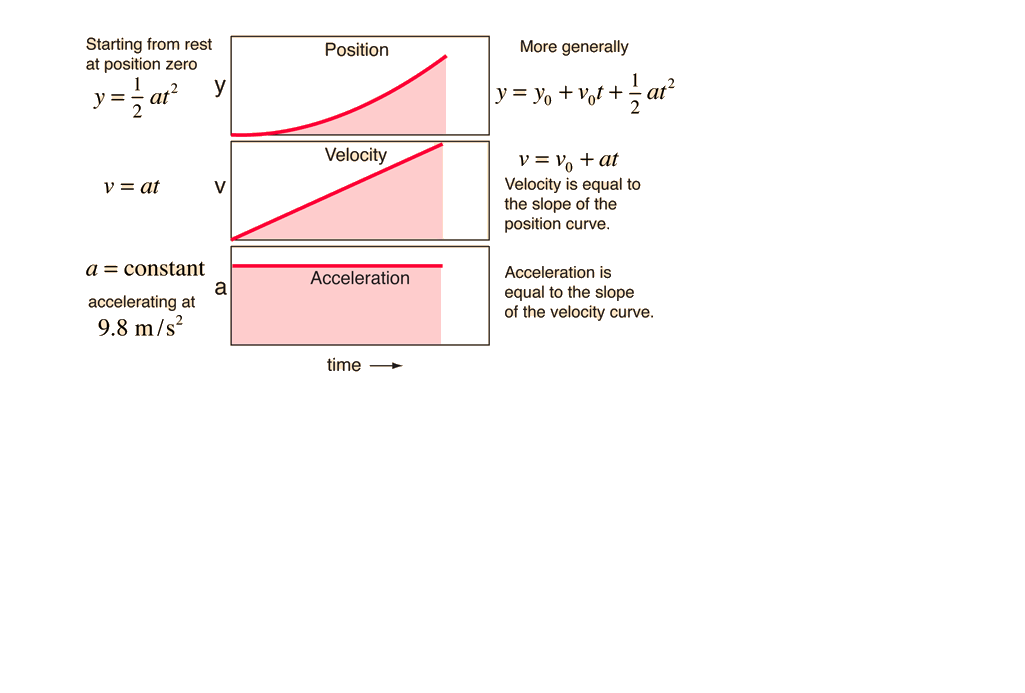
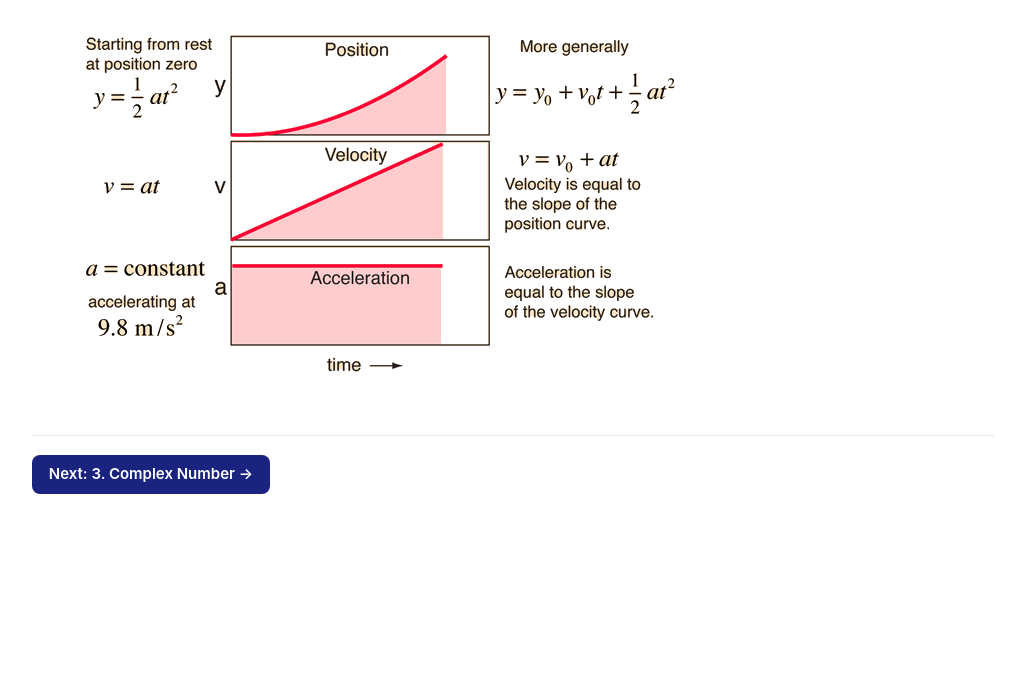
Before and after one commit to bithabib/quantum_computer_simulator, a Flask app: page /book in a window 1280 px wide, after a click on "2. Derivatives and Integrals". Shown: the part 1444-2137 px from the top of the page, without its empty margins (226-1251 px from the left). Run offline with Flask 2, Linux system fonts and the light colour scheme; some libraries are stand-ins or nearby versions.

Commit message:
Book: add next-chapter navigation at the end of each chapter
- Adds an end-of-chapter link following the sidebar reading order
  (1. Why linear algebra -> 2. Derivatives and Integrals -> 3. Complex Number
  -> 4. Probability Amplitude). The last chapter shows an end-of-book note
  linking back to chapter 1 and out to the Quantum Lab.
- showChapter() now scrolls the reading pane back to the top; without this,
  following a next-chapter link from the bottom of a chapter left the reader
  part-way down the new one.
- showChapter() also re-runs MathJax typesetting on the newly shown chapter,
  since math inside hidden elements is not always typeset on first load.

Co-Authored-By: Claude Opus 4.8 (1M context) <noreply@anthropic.com>

```diff
--- a/templates/public/book.html
+++ b/templates/public/book.html
@@ -14,7 +14,26 @@
     <script src="https://stackpath.bootstrapcdn.com/bootstrap/4.5.2/js/bootstrap.min.js"></script>
     <script src="https://polyfill.io/v3/polyfill.min.js?features=es6"></script>
     <script id="MathJax-script" async src="https://cdn.jsdelivr.net/npm/mathjax@3/es5/tex-mml-chtml.js"></script>
-
+    <style>
+        /* End-of-chapter navigation */
+        .chapter-nav {
+            margin: 2.5rem 0 3rem;
+            padding-top: 1.25rem;
+            border-top: 1px solid #e3e6ef;
+        }
+        .chapter-nav a {
+            display: inline-block;
+            padding: .55rem 1.1rem;
+            background: #1a237e;
+            color: #fff;
+            border-radius: 8px;
+            font-weight: 600;
+            text-decoration: none;
+        }
+        .chapter-nav a:hover { background: #3949ab; color: #fff; text-decoration: none; }
+        .chapter-nav--end a { background: #5c6bc0; }
+        .chapter-nav--end p { font-weight: 600; color: #444; }
+    </style>
 </head>
 
 <body>
@@ -47,18 +66,36 @@
             </div>
         </div>
 
-        <div class="col-md-10" style="height: 100vh; overflow: scroll;">
+        <div class="col-md-10" id="chapterPane" style="height: 100vh; overflow: scroll;">
             <div class="chapter" id="chapter_01" style="display: block;">
                 {% include 'includes/book_chapter/chapter_01.html' %}
+                <div class="chapter-nav">
+                    <a href="#" onclick="showChapter('chapter_022'); return false;">
+                        Next: 2. Derivatives and Integrals &rarr;</a>
+                </div>
             </div>
             <div class="chapter" id="chapter_022" style="display: none;">
                 {% include 'includes/book_chapter/chapter_022.html' %}
+                <div class="chapter-nav">
+                    <a href="#" onclick="showChapter('chapter_02'); return false;">
+                        Next: 3. Complex Number &rarr;</a>
+                </div>
             </div>
             <div class="chapter" id="chapter_02" style="display: none;">
                 {% include 'includes/book_chapter/chapter_02.html' %}
+                <div class="chapter-nav">
+                    <a href="#" onclick="showChapter('chapter_03'); return false;">
+                        Next: 4. Probability Amplitude &rarr;</a>
+                </div>
             </div>
             <div class="chapter" id="chapter_03" style="display: none;">
                 {% include 'includes/book_chapter/chapter_03.html' %}
+                <div class="chapter-nav chapter-nav--end">
+                    <p class="mb-2">That is the end of the book.</p>
+                    <a href="#" onclick="showChapter('chapter_01'); return false;">
+                        &larr; Back to 1. Why linear algebra?</a>
+                    <a href="/programming" class="ml-3">Try the Quantum Lab &rarr;</a>
+                </div>
             </div>
         </div>
 
@@ -66,13 +103,22 @@
     <script>
         function showChapter(chapterId) {
             // Hide all chapters
-            console.log(chapterId);
             var chapters = document.getElementsByClassName('chapter');
             for (var i = 0; i < chapters.length; i++) {
                 chapters[i].style.display = 'none';
             }
             // Show the selected chapter
             document.getElementById(chapterId).style.display = 'block';
+            // Scroll back to the top of the reading pane. Without this, following a
+            // "Next chapter" link from the bottom of a chapter leaves the reader
+            // part-way down the new one.
+            var pane = document.getElementById('chapterPane');
+            if (pane) pane.scrollTop = 0;
+            // Re-typeset any math in the newly shown chapter (MathJax skips hidden
+            // elements on first load in some browsers).
+            if (window.MathJax && MathJax.typesetPromise) {
+                MathJax.typesetPromise([document.getElementById(chapterId)]);
+            }
         }
     </script>
 </body>
```
